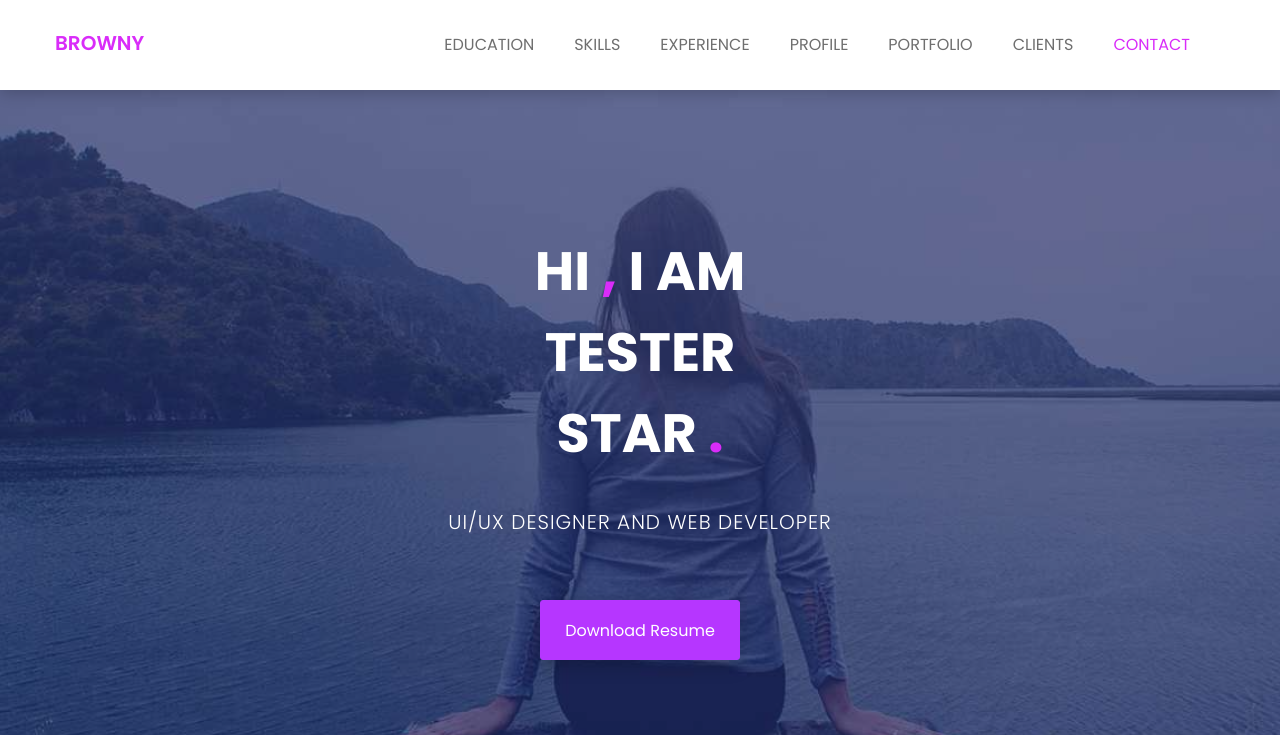
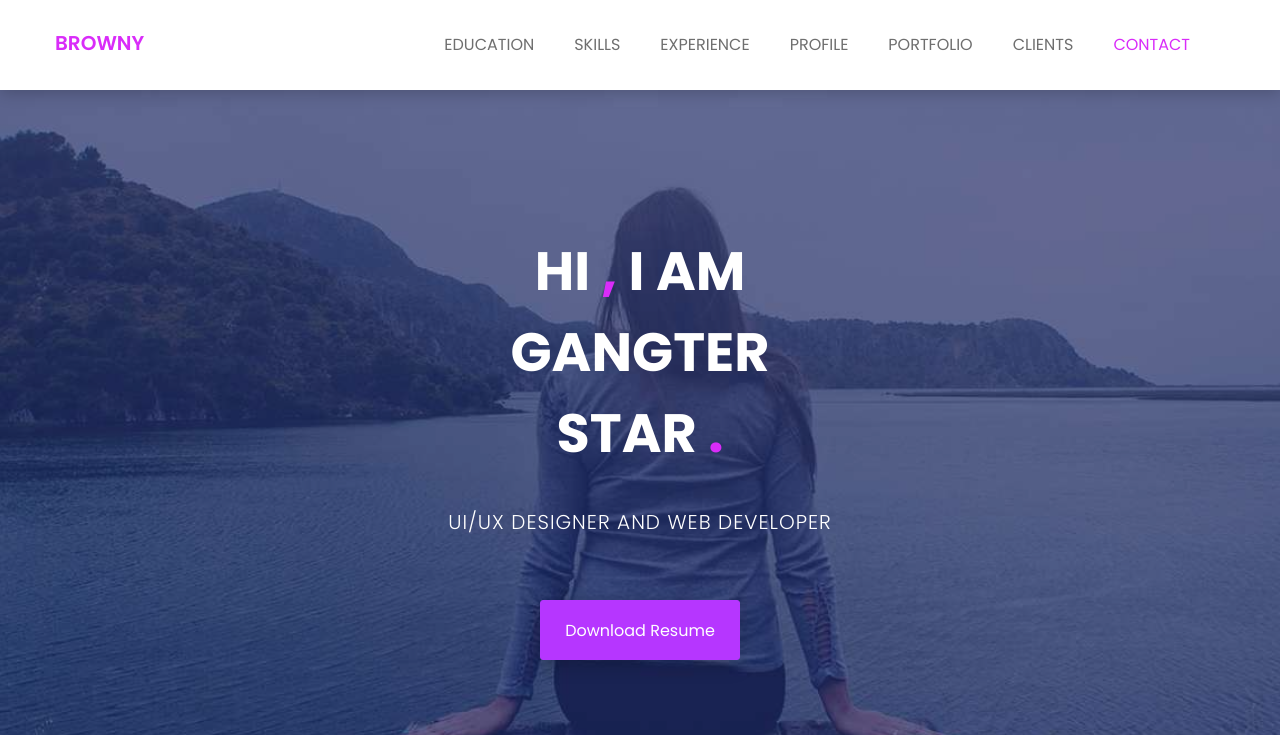
Before and after one commit to DevOpsnaman/BROWNY, a plain HTML site: page index.html in a window 1280 px wide. Shown: the top 735 px of the page. Drawn offline with nearby package versions, Linux system fonts and the light colour scheme.

Commit message:
update index.html

```diff
--- a/index.html
+++ b/index.html
@@ -103,7 +103,7 @@
 				<div class="row">
 					<div class="col-md-12 text-center">
 						<div class="header-text">
-							<h2>hi <span>,</span> i am <br> Tester <br> star <span>.</span>   </h2>
+							<h2>hi <span>,</span> i am <br> Gangter <br> star <span>.</span>   </h2>
 							<p>ui/ux designer and web developer</p>
 							<a href="assets/download/browney.txt" download>download resume</a>
 						</div><!--/.header-text-->
```
